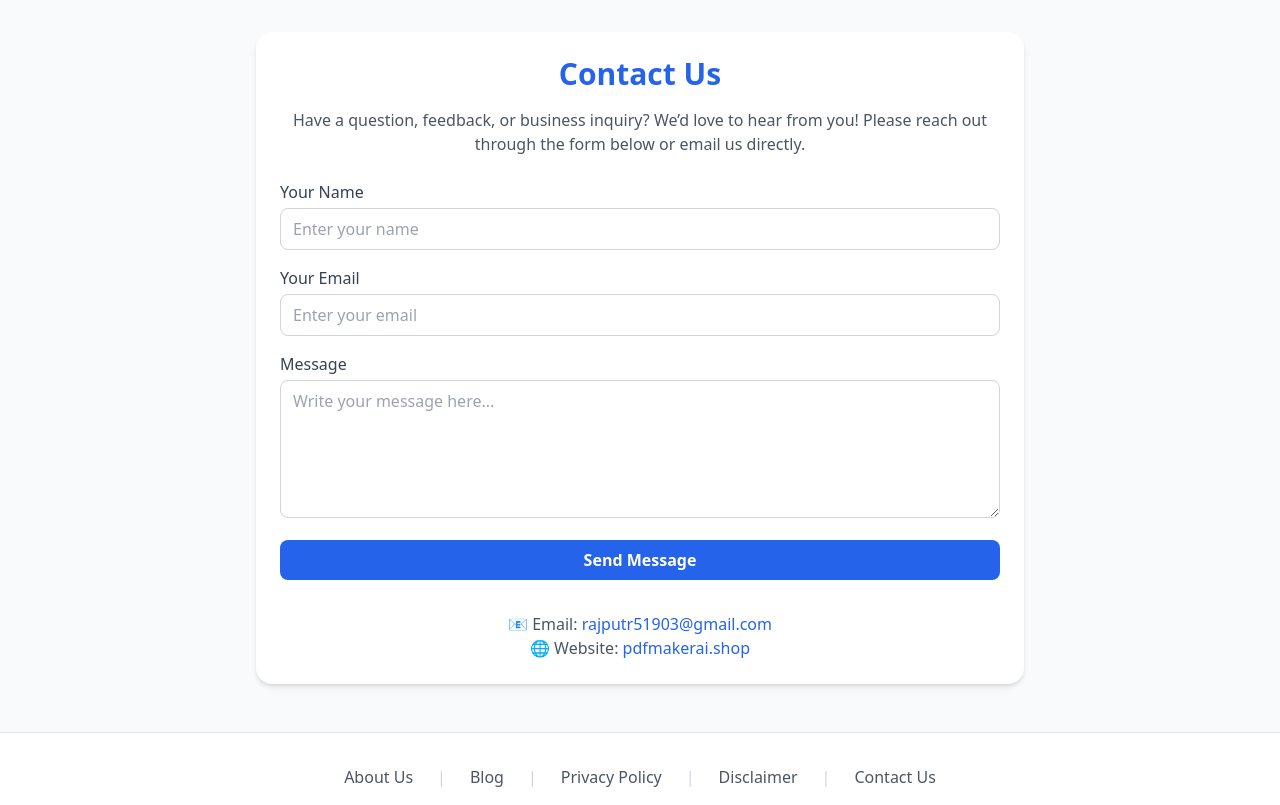
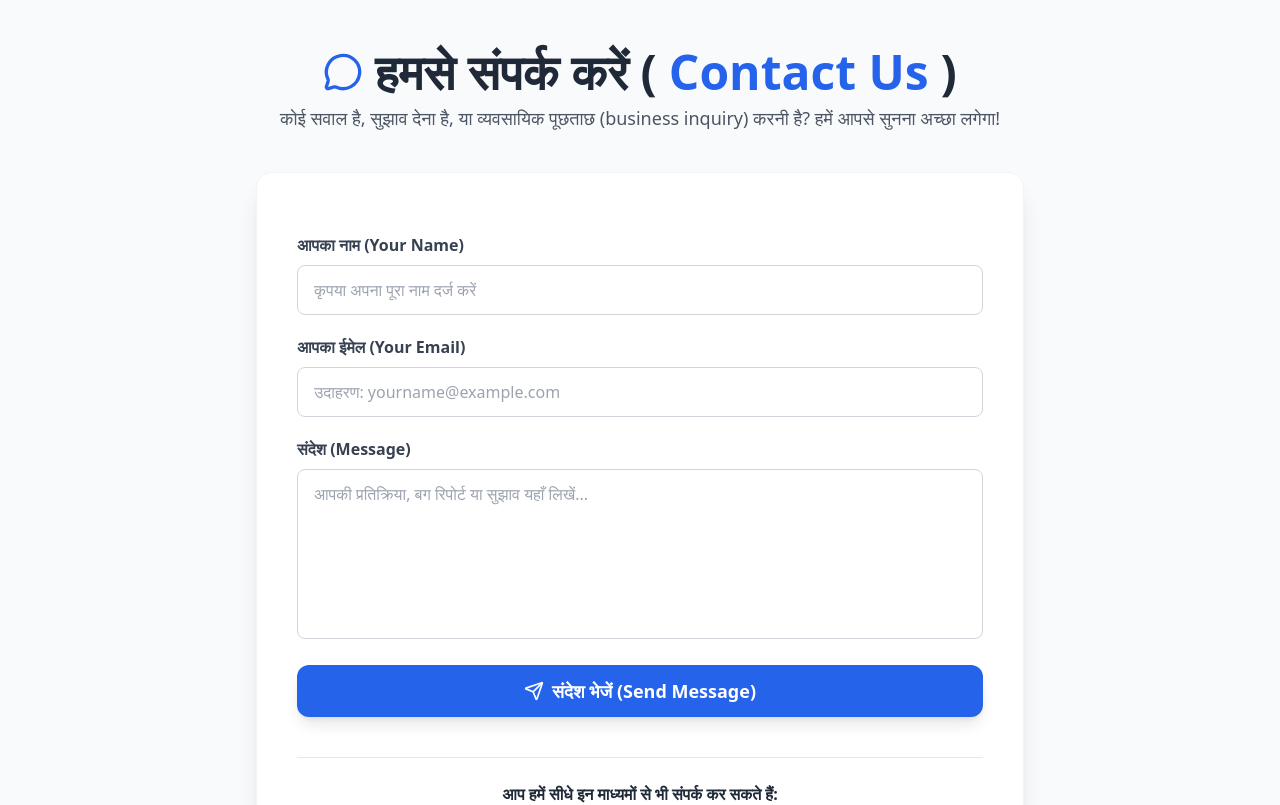
Before and after one commit to studybuild576-commits/my-tool-website, a Next.js app: page /contact in a window 1280 px wide. Shown: the top 805 px of the page. Built offline with nearby package versions, Linux system fonts and the light colour scheme.

Commit message:
Update page.tsx

```diff
--- a/app/contact/page.tsx
+++ b/app/contact/page.tsx
@@ -1,75 +1,101 @@
+import type { Metadata } from 'next';
+import { Mail, MessageCircle, Send, Globe } from 'lucide-react';
+
+export const metadata: Metadata = {
+  title: "हमसे संपर्क करें | Contact Us",
+  description: "Have a question, feedback, or business inquiry? Please reach out to us.",
+};
+
 export default function Contact() {
   return (
-    <div className="max-w-3xl mx-auto p-6 bg-white rounded-2xl shadow-md mt-8 text-gray-800">
-      <h1 className="text-3xl font-bold mb-4 text-blue-600 text-center">
-        Contact Us
+    <main className="container mx-auto px-4 py-12">
+      <div className="max-w-3xl mx-auto">
+        <header className="text-center mb-10">
+          <h1 className="text-4xl md:text-5xl font-extrabold text-gray-800 flex items-center justify-center gap-3">
+            <MessageCircle className="w-10 h-10 text-blue-600" />
+            हमसे संपर्क करें (<span className="text-blue-600">Contact Us</span>)
           </h1>
+          <p className="text-lg text-gray-600 mt-2">
+            कोई सवाल है, सुझाव देना है, या व्यवसायिक पूछताछ (business inquiry) करनी है? हमें आपसे सुनना अच्छा लगेगा!
+          </p>
+        </header>
 
-      <p className="text-center text-gray-600 mb-6">
-        Have a question, feedback, or business inquiry?
-        We’d love to hear from you! Please reach out through the form below or email us directly.
-      </p>
+        <div className="bg-white p-8 md:p-10 rounded-2xl shadow-xl border border-gray-100 text-gray-700">
 
-      <div className="space-y-4">
+          <div className="space-y-6">
             <form
+              // FormSubmit URL, इसमें आपका ईमेल सही जगह पर है
               action="https://formsubmit.co/rajputr51903@gmail.com"
               method="POST"
-          className="space-y-4"
+              className="space-y-5"
             >
-          {/* Hidden fields for extra protection */}
+              {/* Hidden fields for extra protection and redirection */}
               <input type="hidden" name="_captcha" value="false" />
               <input
                 type="hidden"
                 name="_next"
+                // Success पेज का URL यहाँ डालें। मैंने एक सामान्य URL उपयोग किया है।
                 value="https://pdfmakerai.shop/contact-success"
               />
+              <input type="hidden" name="_subject" value="New Contact Message from Tool Website" />
+
 
               <div>
-            <label className="block text-gray-700 mb-1 font-medium">Your Name</label>
+                <label className="block text-gray-700 mb-2 font-semibold">आपका नाम (Your Name)</label>
                 <input
                   type="text"
                   name="name"
                   required
-              className="w-full border border-gray-300 rounded-lg px-3 py-2 focus:outline-none focus:ring-2 focus:ring-blue-500"
-              placeholder="Enter your name"
+                  className="w-full border border-gray-300 rounded-lg px-4 py-3 focus:outline-none focus:ring-2 focus:ring-blue-500 transition-shadow duration-200"
+                  placeholder="कृपया अपना पूरा नाम दर्ज करें"
                 />
               </div>
 
               <div>
-            <label className="block text-gray-700 mb-1 font-medium">Your Email</label>
+                <label className="block text-gray-700 mb-2 font-semibold">आपका ईमेल (Your Email)</label>
                 <input
                   type="email"
                   name="email"
                   required
-              className="w-full border border-gray-300 rounded-lg px-3 py-2 focus:outline-none focus:ring-2 focus:ring-blue-500"
-              placeholder="Enter your email"
+                  className="w-full border border-gray-300 rounded-lg px-4 py-3 focus:outline-none focus:ring-2 focus:ring-blue-500 transition-shadow duration-200"
+                  placeholder="उदाहरण: yourname@example.com"
                 />
               </div>
 
               <div>
-            <label className="block text-gray-700 mb-1 font-medium">Message</label>
+                <label className="block text-gray-700 mb-2 font-semibold">संदेश (Message)</label>
                 <textarea
                   name="message"
-              rows={5}
+                  rows={6}
                   required
-              className="w-full border border-gray-300 rounded-lg px-3 py-2 focus:outline-none focus:ring-2 focus:ring-blue-500"
-              placeholder="Write your message here..."
+                  className="w-full border border-gray-300 rounded-lg px-4 py-3 focus:outline-none focus:ring-2 focus:ring-blue-500 transition-shadow duration-200 resize-none"
+                  placeholder="आपकी प्रतिक्रिया, बग रिपोर्ट या सुझाव यहाँ लिखें..."
                 ></textarea>
               </div>
 
               <button
                 type="submit"
-            className="w-full bg-blue-600 text-white font-semibold py-2 rounded-lg hover:bg-blue-700 transition-colors"
+                className="w-full bg-blue-600 text-white font-bold text-lg py-3 rounded-xl hover:bg-blue-700 transition-all duration-300 shadow-lg hover:shadow-xl flex items-center justify-center gap-2"
               >
-            Send Message
+                <Send className="w-5 h-5"/> संदेश भेजें (Send Message)
               </button>
             </form>
           </div>
 
-      <div className="mt-8 text-center text-gray-600">
-        <p>📧 Email: <a href="mailto:rajputr51903@gmail.com" className="text-blue-600 hover:underline">rajputr51903@gmail.com</a></p>
-        <p>🌐 Website: <a href="https://pdfmakerai.shop" className="text-blue-600 hover:underline">pdfmakerai.shop</a></p>
+          <div className="mt-10 pt-6 border-t border-gray-200 text-center text-gray-600 space-y-3">
+            <p className="font-semibold text-gray-800">
+                आप हमें सीधे इन माध्यमों से भी संपर्क कर सकते हैं:
+            </p>
+            <p className="flex items-center justify-center gap-2 text-lg">
+                <Mail className="w-5 h-5 text-orange-500"/>
+                <strong>ईमेल (Email):</strong> <a href="mailto:rajputr51903@gmail.com" className="text-orange-600 hover:underline font-mono">rajputr51903@gmail.com</a>
+            </p>
+            <p className="flex items-center justify-center gap-2 text-sm text-gray-500">
+                हमारा प्रयास रहता है कि हम 24 से 48 घंटों के भीतर सभी प्रश्नों का उत्तर दें।
+            </p>
           </div>
         </div>
+      </div>
+    </main>
   );
 }
```
Lines whose indentation alone changed are shown as unchanged.
